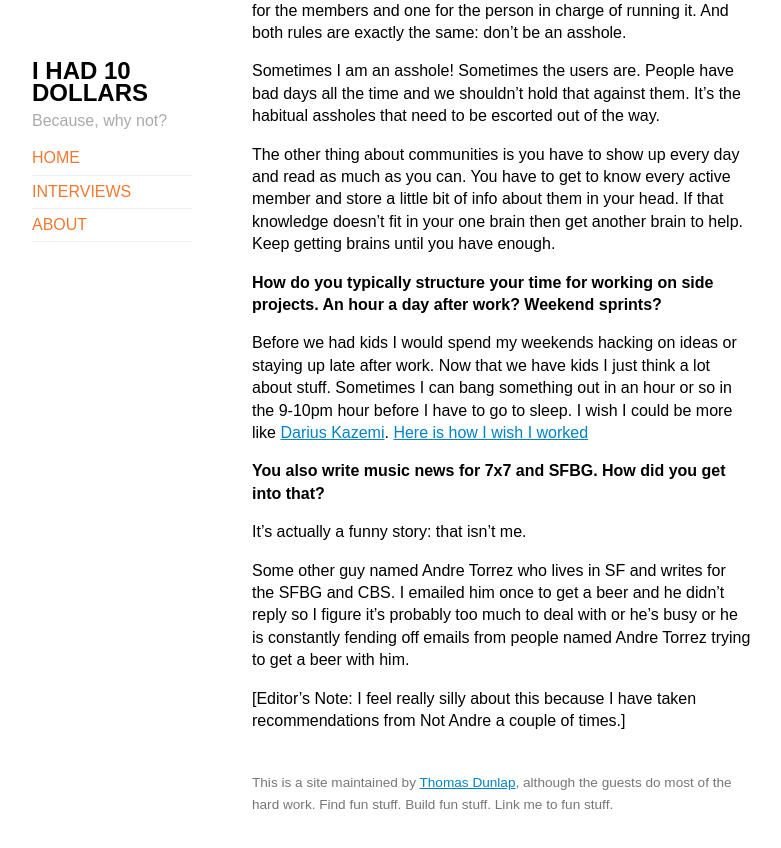
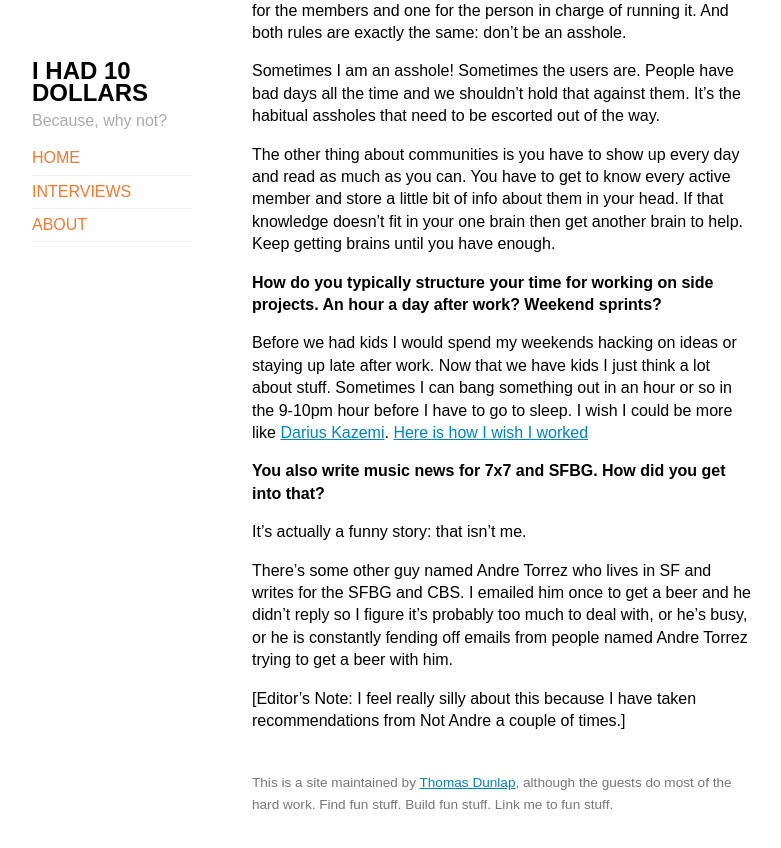
Before and after one commit to 10dollars/tendollars.github.io.raw, a Jekyll site: the page built from _posts/2014-05-20-andre-torrez.md, in a window 1280 px wide and 900 px high, scrolled down 4994 px. Shown: the top 848 px of the window, without its empty margins (248-1029 px from the left). Built offline with Jekyll 4.4.1, drawn with Linux system fonts in a browser that asks for light colours; some of the changed text lies outside the part shown.

Commit message:
edit Andre's last answer

```diff
--- a/_posts/2014-05-20-andre-torrez.md
+++ b/_posts/2014-05-20-andre-torrez.md
@@ -92,6 +92,6 @@ Before we had kids I would spend my weekends hacking on ideas or staying up late
 
 It’s actually a funny story: that isn’t me.
 
-Some other guy named Andre Torrez who lives in SF and writes for the SFBG and CBS. I emailed him once to get a beer and he didn’t reply so I figure it’s probably too much to deal with or he’s busy or he is constantly fending off emails from people named Andre Torrez trying to get a beer with him.
+There's some other guy named Andre Torrez who lives in SF and writes for the SFBG and CBS. I emailed him once to get a beer and he didn’t reply so I figure it’s probably too much to deal with, or he’s busy, or he is constantly fending off emails from people named Andre Torrez trying to get a beer with him.
 
 [Editor's Note: I feel really silly about this because I have taken recommendations from Not Andre a couple of times.]
```
Also changed, not shown: other parts of _posts/2014-05-20-andre-torrez.md (+1 -1 lines), 2 other files.
